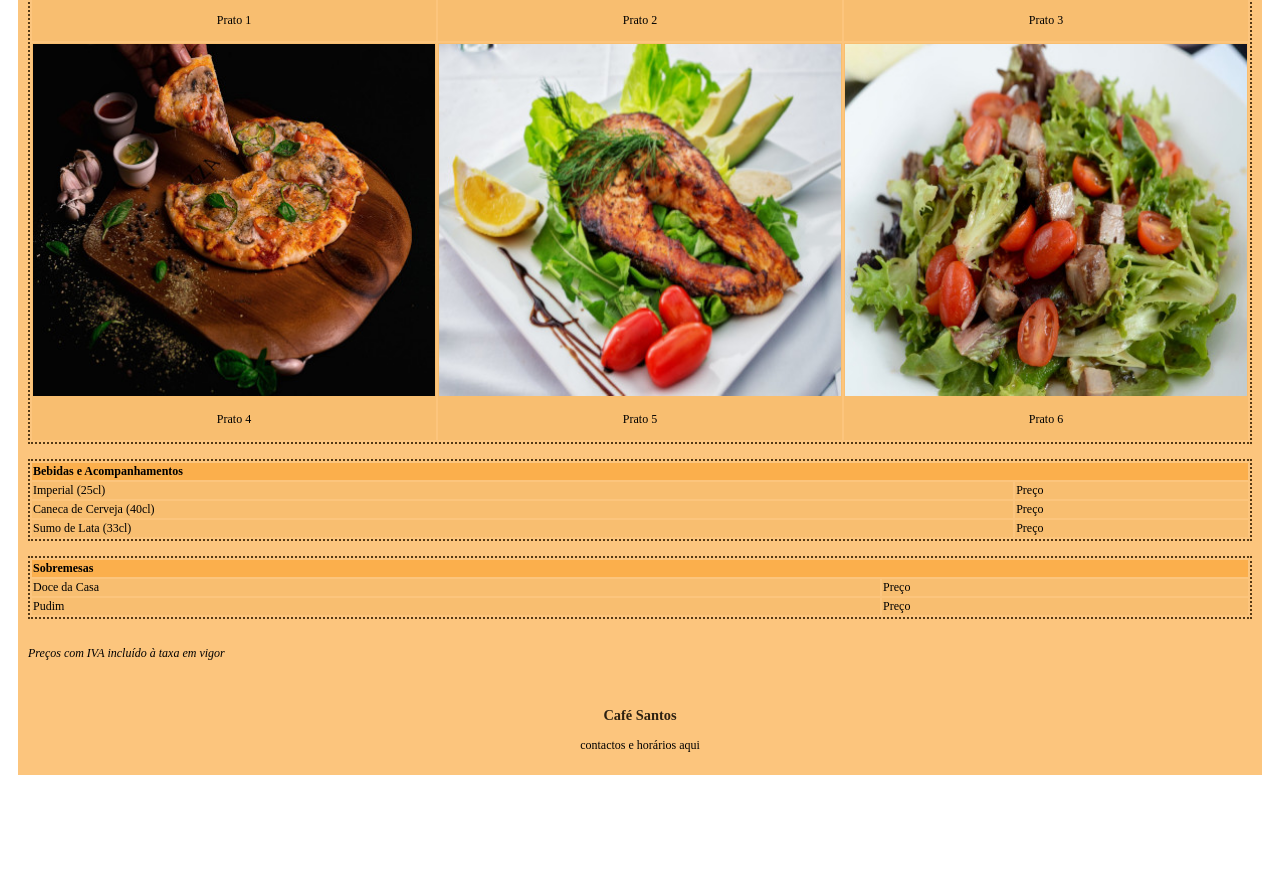
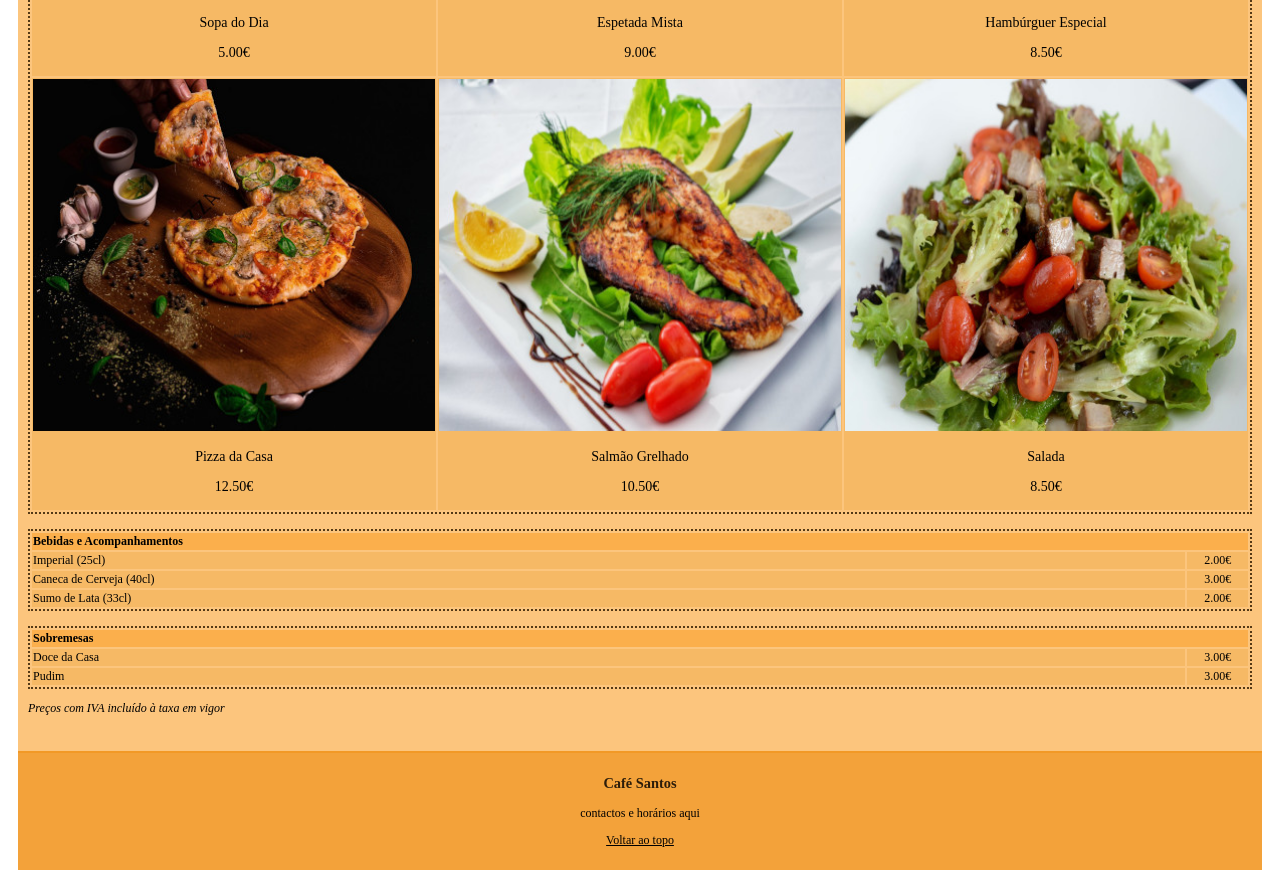
Before and after one commit to APereira23/cafe-regio, a plain HTML site: page pages/menu/menu.html in a window 1280 px wide. Shown: the part 473-1353 px from the top of the page. Before the commit the page ends 1258 px from the top, so only its background shows below. Drawn offline with Linux system fonts and the light colour scheme.

Commit message:
finish layout: home-page, menu

```diff
--- a/pages/menu/menu.html
+++ b/pages/menu/menu.html
@@ -10,11 +10,11 @@
 
   <body>
     <header>
-      <nav>
+      <nav id="nav">
         <ul>
           <li><a class="navlink" href="../../index.html">Home</a></li>
           <li><a class="navlink" href="../../index.html#sobre">Sobre Nós</a></li>
-          <li><a class="navlink" href="./menu.html">Menu</a></li>
+          <li><a class="navlink" href="./menu.html">Ementa</a></li>
           <li><a class="navlink" href="../takeaway/takeaway.html">Takeaway</a></li>
           <li><a class="navlink" href="../../index.html#contactos">Contactos</a></li>
         </ul>
@@ -27,36 +27,36 @@
           <thead>
             <tr>
               <!--inserir data de hoje: js?-->
-              <th class="menu-table-head" colspan="3">Pratos do Dia</th>
+              <th class="menu-table-head" colspan="3">As nossas especialidades:</th>
             </tr>
           </thead>
           <tbody>
             <tr>
               <td>
                 <img src="./images/sopa.jpg" style="width: 100%" alt="sopa">
-                <p>Prato 1</p>
+                <p>Sopa do Dia</p><p>5.00€</p>
               </td>
               <td>
                 <img src="./images/espetada.jpeg" style="width: 100%" alt="espetada">
-                <p>Prato 2</p>
+                <p>Espetada Mista</p><p>9.00€</p>
               </td>
               <td>
                 <img src="./images/hamburguer.jpeg" style="width: 100%" alt="hamburguer">
-                <p>Prato 3</p>
+                <p>Hambúrguer Especial</p><p>8.50€</p>
               </td>
             </tr>
             <tr>
               <td>
                 <img src="./images/pizza.jpeg" style="width: 100%" alt="pizza">
-                <p>Prato 4</p>
+                <p>Pizza da Casa</p><p>12.50€</p>
               </td>
               <td>
                 <img src="./images/salmon.jpeg" style="width: 100%" alt="salmon">
-                <p>Prato 5</p>
+                <p>Salmão Grelhado</p><p>10.50€</p>
               </td>
               <td>
                 <img src="./images/salada-2.jpeg" style="width: 100%" alt="salada">
-                <p>Prato 6</p>
+                <p>Salada</p><p>8.50€</p>
               </td>
             </tr>
           </tbody>
@@ -70,16 +70,16 @@
           </thead>
           <tbody>
             <tr>
-              <td>Imperial (25cl)</td>
-              <td>Preço</td>
+              <td class="item">Imperial (25cl)</td>
+              <td class="preço">2.00€</td>
             </tr>
             <tr>
-              <td>Caneca de Cerveja (40cl)</td>
-              <td>Preço</td>
+              <td class="item">Caneca de Cerveja (40cl)</td>
+              <td class="preço">3.00€</td>
             </tr>
             <tr>
-              <td>Sumo de Lata (33cl)</td>
-              <td>Preço</td>
+              <td class="item">Sumo de Lata (33cl)</td>
+              <td class="preço">2.00€</td>
             </tr>
           </tbody>
         </table>
@@ -92,17 +92,16 @@
           </thead>
           <tbody>
             <tr>
-              <td>Doce da Casa</td>
-              <td>Preço</td>
+              <td class="item">Doce da Casa</td>
+              <td class="preço">3.00€</td>
             </tr>
             <tr>
-              <td>Pudim</td>
-              <td>Preço</td>
+              <td class="item">Pudim</td>
+              <td class="preço">3.00€</td>
             </tr>
           </tbody>
         </table>
       </div>
-      <br>
       <p class="iva"><em>Preços com IVA incluído à taxa em vigor</em></td>
     </main>
 
@@ -111,6 +110,7 @@
         <!--mudar nome-->
         <h3 class="subtitle">Café Santos</h3>
         <p>contactos e horários aqui</p>
+        <p><a href="#nav">Voltar ao topo</a></p>
       </section>
     </footer>
 
--- a/pages/menu/styles.css
+++ b/pages/menu/styles.css
@@ -45,7 +45,8 @@ main {
   background-color: #faa331a0;
   padding: 10px;
   margin: 10px;
-  margin-bottom: -10px;
+  margin-bottom: -12px;
+  padding-bottom: 25px;
 }
 
 .flex-container {
@@ -59,6 +60,10 @@ main {
   flex: auto;
 }
 
+.pratos-dia p {
+  font-size: 14px;
+}
+
 .menu-table-head {
   text-align: left;
   background-color: #faa331a0;
@@ -66,7 +71,15 @@ main {
 }
 
 td {
-  background-color: rgba(214, 146, 36, 0.135);
+  background-color: rgba(224, 146, 20, 0.229);
+  width: 33%;
+}
+
+.item {
+  width: 95%;
+}
+.preço {
+  text-align: center;
 }
 
 /* pratos-dia */
@@ -85,7 +98,7 @@ td {
 /* footer */
 
 footer {
-  background-color: #faa331a0;
+  background-color: #f19217d8;
   padding: 10px;
   margin: 10px;
   text-align: center;
--- a/styles.css
+++ b/styles.css
@@ -40,9 +40,9 @@ li {
 /* main */
 main {
   background-color: #faa331a0;
-  padding: 10px;
+  padding: 0px;
   margin: 10px;
-  margin-bottom: -10px;
+  margin-bottom: -12px;
 }
 
 .subtitle {
@@ -79,13 +79,14 @@ main {
   display: flex;
   padding: 3px;
   margin: -3px;
+  padding-bottom: 70px;
 }
 
 
 .sobre .img-container .frame {
   position: relative;
-  border: 0px solid #c97d208a;
-  background: #ec9a368a;
+  border: 0px solid #ec9a3653;
+  background: #ec9a3653;
   margin-right: -10px;
   padding: 27px 10px;
 }
@@ -99,12 +100,12 @@ main {
   padding: 5px;
   margin-left: 10px;
   margin-bottom: 0px;
-  background-color: #ec9a368a;
+  background-color: #ec9a3653;
 }
 .sobre .text .subtitle {
   text-align: center;
   font-size: x-large;
-  background-color: #d2790dcc;
+  background-color: #f19217d8;
   margin-left: -5px;
   margin-right: -5px;
   margin-top: -5px;
@@ -117,7 +118,7 @@ main {
 /* footer */
 
 footer {
-  background-color: #faa331a0;
+  background-color: #f19217d8;
   padding: 10px;
   margin: 10px;
   text-align: center;
```
Also changed, not shown: index.html (+3 -2 lines).
